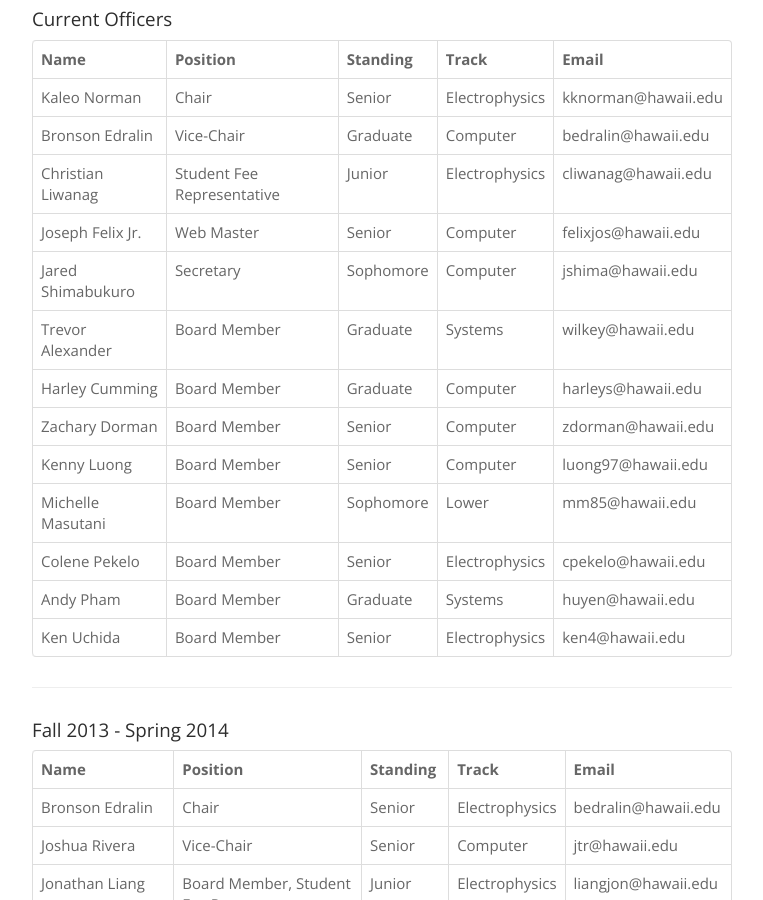
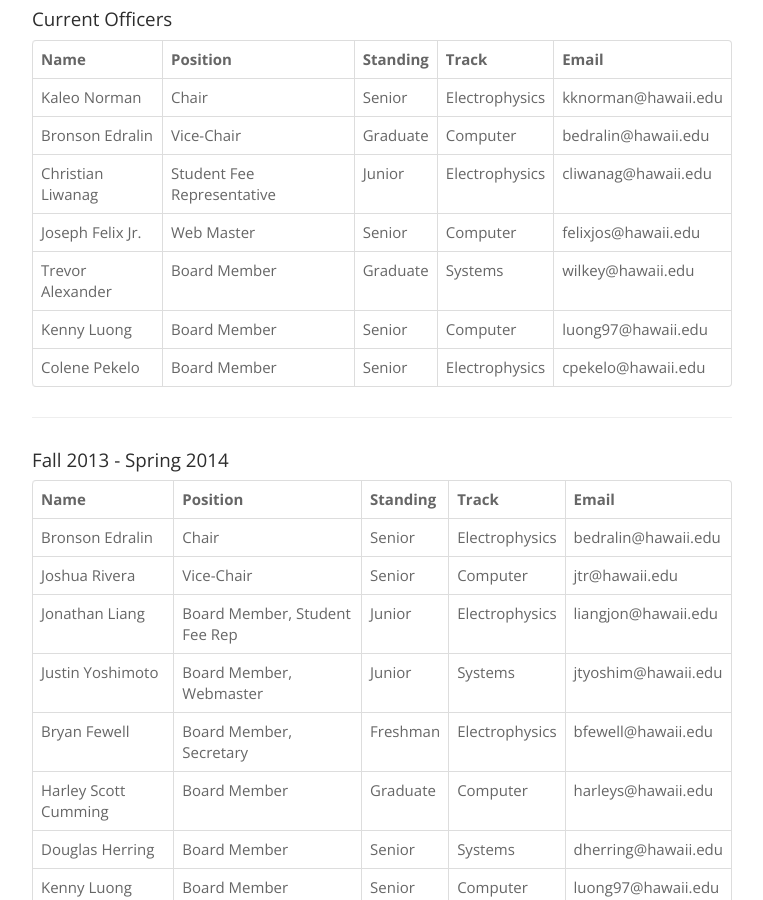
Before and after one commit to IEEE-UH-Manoa/sab.ieeeatuhm.com, a Jekyll site: the page built from officers/index.html, in a window 1280 px wide and 900 px high, scrolled down 343 px. Shown: the whole window, without its empty margins (258-1021 px from the left). Built offline with Jekyll 4.4.1, drawn with Linux system fonts in a browser that asks for light colours.

Commit message:
Updated SAB officer list
Removed officers that have not been to meets or responded to e-mails

```diff
--- a/officers/index.html
+++ b/officers/index.html
@@ -57,32 +57,11 @@ section: officers
         <td>felixjos@hawaii.edu</td>
 
       <tr>
-        <td>Jared Shimabukuro</td>
-        <td>Secretary</td>
-        <td>Sophomore</td>
-        <td>Computer</td>
-        <td>jshima@hawaii.edu</td>
-
-      <tr>
         <td>Trevor Alexander</td>
         <td>Board Member</td>
         <td>Graduate</td>
         <td>Systems</td>
         <td>wilkey@hawaii.edu</td>
-
-      <tr>
-        <td>Harley Cumming</td>
-        <td>Board Member</td>
-        <td>Graduate</td>
-        <td>Computer</td>
-        <td>harleys@hawaii.edu</td>
-
-      <tr>
-        <td>Zachary Dorman</td>
-        <td>Board Member</td>
-        <td>Senior</td>
-        <td>Computer</td>
-        <td>zdorman@hawaii.edu</td>
 
       <tr>
         <td>Kenny Luong</td>
@@ -91,13 +70,6 @@ section: officers
         <td>Computer</td>
         <td>luong97@hawaii.edu</td>
 
-      <tr>
-        <td>Michelle Masutani</td>
-        <td>Board Member</td>
-        <td>Sophomore</td>
-        <td>Lower</td>
-        <td>mm85@hawaii.edu</td>
-
        <tr>
         <td>Colene Pekelo</td>
         <td>Board Member</td>
@@ -105,18 +77,6 @@ section: officers
         <td>Electrophysics</td>
         <td>cpekelo@hawaii.edu</td>
 
-       <tr>
-         <td>Andy Pham</td>
-         <td>Board Member</td>
-         <td>Graduate</td>
-         <td>Systems</td>
-         <td>huyen@hawaii.edu</td>
-       <tr>
-         <td>Ken Uchida</td>
-         <td>Board Member</td>
-         <td>Senior</td>
-         <td>Electrophysics</td>
-         <td>ken4@hawaii.edu</td>
       </table>
 
 	<hr>
```
